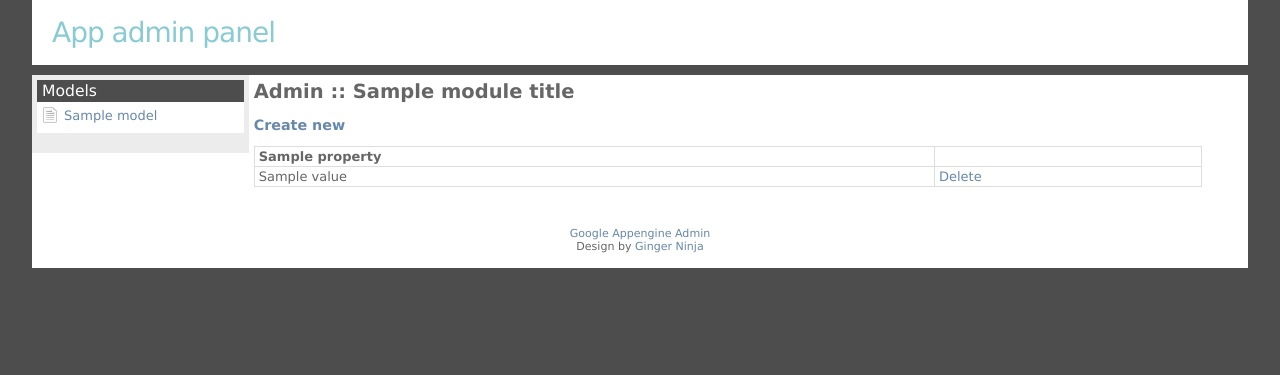
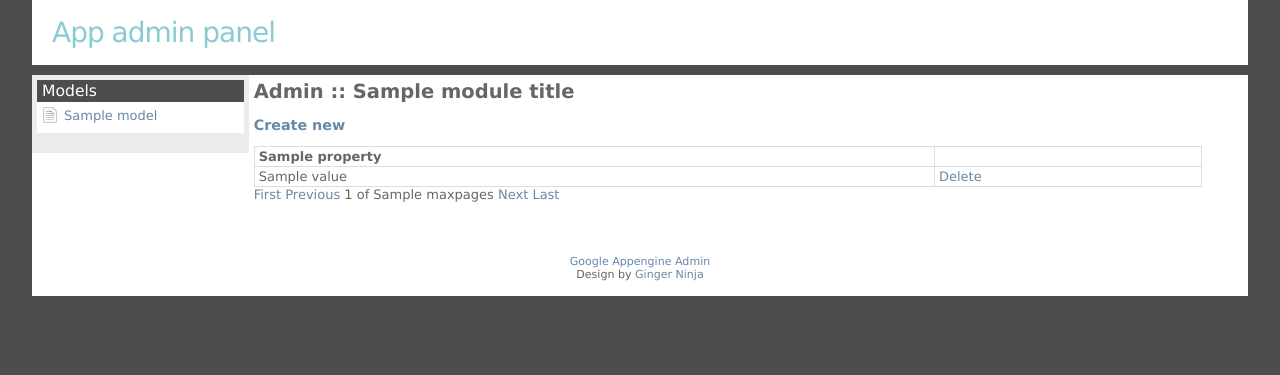
Before and after one commit to darvin/appengine-admin, a Python web app: template templates/model_item_list.html in a window 1280 px wide. Shown: the top 375 px of the page. Run offline with Jinja, Linux system fonts and the light colour scheme; the template is opened without the code that fills it: most values are stand-ins (such as "Sample title", 1, 10 or a date in 2020).

```diff
--- a/templates/model_item_list.html
+++ b/templates/model_item_list.html
@@ -27,4 +27,9 @@
                 {% endfor %}
                 </tbody>
             </table>
+            <!-- paging -->
+            <p>
+                <a href="?page={{page.first}}">First</a> <a href="?page={{page.prev}}">Previous</a> {{page.id}} of {{page.maxpages}} <a href="?page={{page.next}}">Next</a> <a href="?page={{page.last}}">Last</a>
+            </p>
+            <!-- EOF paging -->
 {% endblock %}
```
Also changed, not shown: __init__.py (line endings or trailing spaces), authorized.py (line endings or trailing spaces), media/style.css (line endings or trailing spaces), templates/admin_base.html (line endings or trailing spaces), templates/index.html (line endings or trailing spaces).
